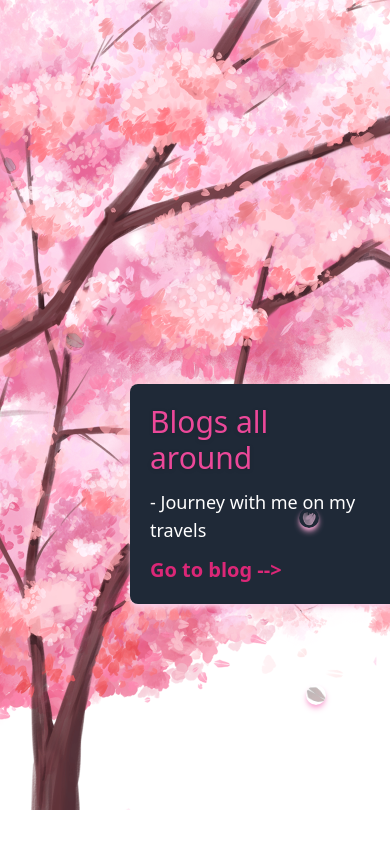
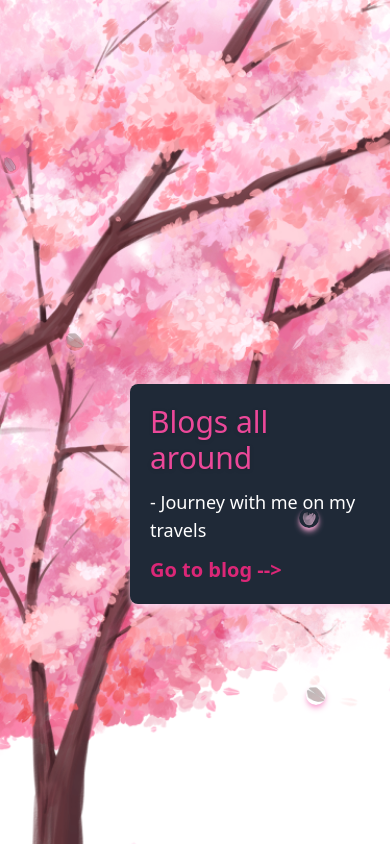
Before and after one commit to Jonasi-Deetens/Sakura, a plain HTML site: page index.html in a window 390 px wide. Drawn offline with nearby package versions, Linux system fonts and the light colour scheme.

Commit message:
Add responsiveness to small screen with bg-cover instead of contain

```diff
--- a/index.html
+++ b/index.html
@@ -8,14 +8,12 @@
     <script src="https://cdn.tailwindcss.com"></script>
     <script src="./scripts/script.js"></script>
 </head>
-<body class="bg-white bgSakura xl:bgSakura-lg falling-leaves-container bg-no-repeat bg-fixed lg:bg-contain overflow-hidden">
-    <main role="main" class="m-auto mr-0 mt-96 rounded-l-lg p-5 w-2/3 md:w-1/3 bg-gray-800 shadow-md shadow-pink-200">
+<body class="bg-white bgSakura lg:bgSakura-lg bg-no-repeat bg-fixed bg-cover lg:bg-contain overflow-hidden">
+    <article role="article" class="falling-leaves-container"></article>
+    <main role="main" class="m-auto mr-0 mt-96 mb-20 rounded-l-lg p-5 w-2/3 md:w-1/3 bg-gray-800 shadow-md shadow-pink-200">
         <h1 class="text-3xl text-pink-500 drop-shadow">Blogs all around</h1>
         <p class="my-3 text-white text-lg">- Journey with me on my travels</p>
         <a class="text-pink-600 hover:text-pink-400 text-xl font-bold" href="./src/about/index.html">Go to blog --></a>
     </main>
-    <footer role="contentinfo">
-
-    </footer>
 </body>
 </html>
--- a/scripts/script.js
+++ b/scripts/script.js
@@ -12,7 +12,7 @@ function generateLeaves() {
     image.classList.add("shadow-inner");
     image.classList.add("shadow-md");
     image.classList.add("shadow-pink-300");
-    document.body.appendChild(image);
+    document.getElementsByClassName("falling-leaves-container")[0].appendChild(image);
 
     // Animate the falling leaf
     var animation = image.animate(
```
